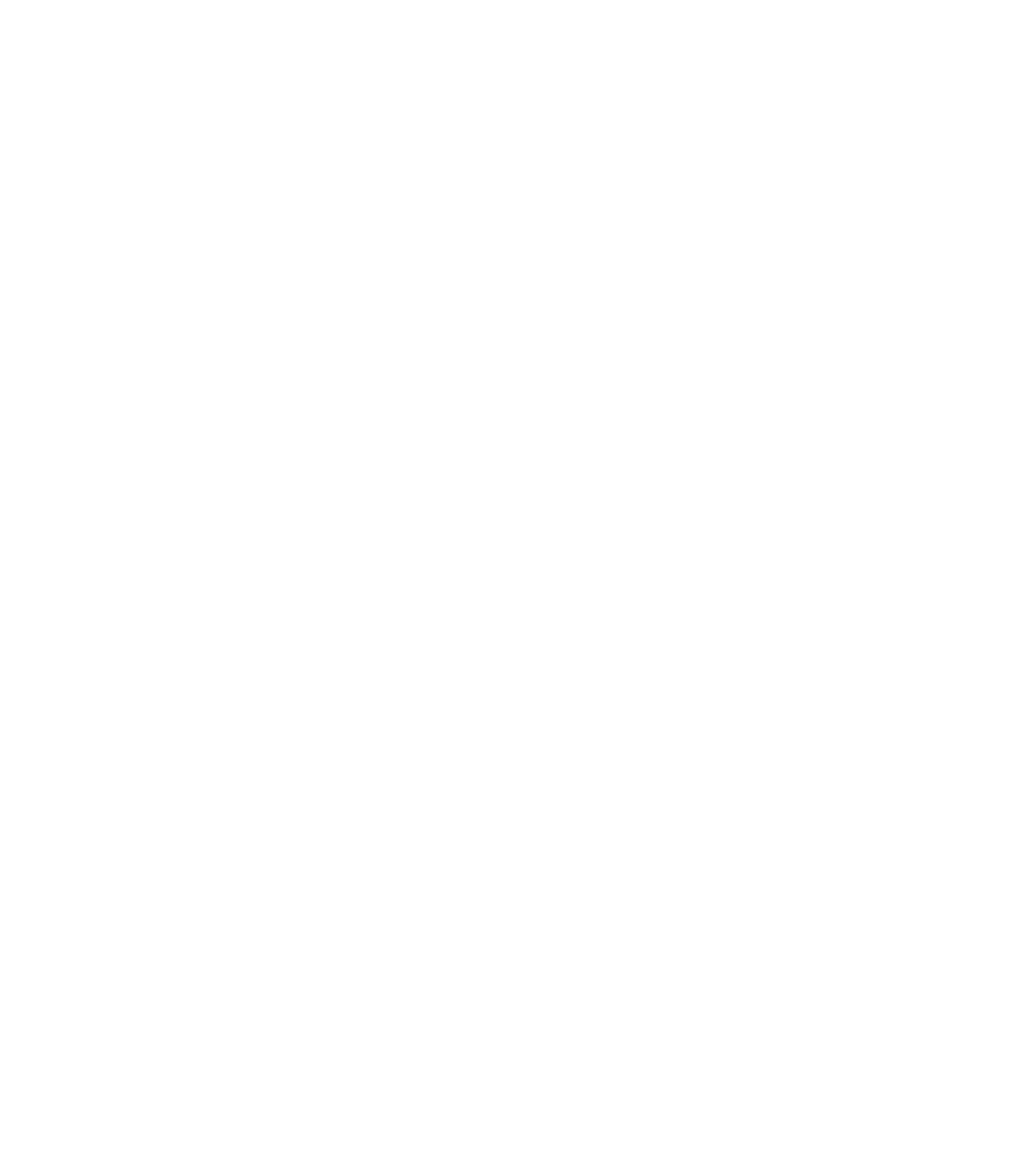
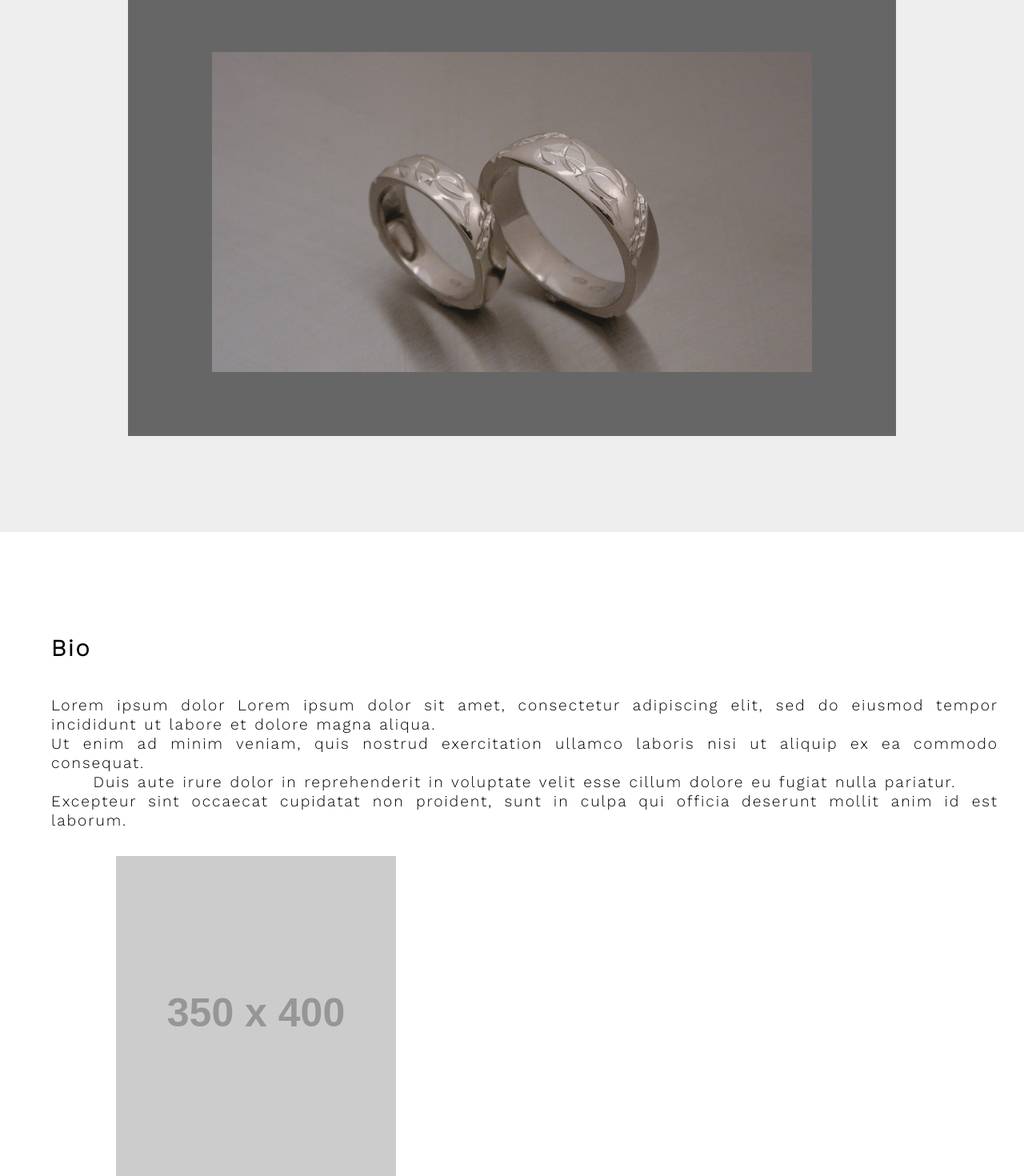
Before and after one commit to Deksu/mmvue, a Nuxt app: page /test in a window 1280 px wide. Shown: the part 935-2405 px from the top of the page at 80% size. Before the commit the page ends 800 px from the top, so only its background shows below. Built offline with nearby package versions, Linux system fonts and the light colour scheme.

Commit message:
added gallery & bio components

```diff
--- /dev/null
+++ b/components/Bio.vue
@@ -0,0 +1,79 @@
+<template>
+<div class="bio-container">
+    <div class="text-container">
+
+        <h2>Bio</h2>
+
+        <p>Lorem ipsum dolor Lorem ipsum dolor sit amet, consectetur adipiscing elit, sed do eiusmod tempor incididunt ut labore et dolore magna aliqua.</p>
+            <p>Ut enim ad minim veniam, quis nostrud exercitation ullamco laboris nisi ut aliquip ex ea commodo consequat.</p>
+            <p>Duis aute irure dolor in reprehenderit in voluptate velit esse cillum dolore eu fugiat nulla pariatur.</p>
+            <p>Excepteur sint occaecat cupidatat non proident, sunt in culpa qui officia deserunt mollit anim id est laborum.</p>
+
+    </div>
+    <div class="image-container">
+        <img src="http://via.placeholder.com/350x400" alt="placeholder">
+    </div>
+</div>
+</template>
+
+<script>
+export default {
+
+}
+</script>
+
+<style scoped>
+
+.bio-container {
+    /* background-color: lightblue; */
+    min-height: 100vh;
+    display: flex;
+    flex-wrap: wrap;
+    flex-direction: row;
+    justify-content: flex-start;
+    align-content: center;
+    align-items: center;
+    padding-top: 4em;
+}
+
+.text-container {
+    /* background-color: #fff; */
+    display: flex;
+    flex-direction: column;
+    justify-content: space-around;
+    align-content: center;
+    align-items: center;
+    align-self: center;
+    width: calc(50%-2em);
+    height: auto;
+    margin-top: 4em;
+    margin-left: 2em;
+    padding: 0 2em;
+    text-align: justify;
+}
+
+.text-container p {
+    font-size: 1.2em;
+    letter-spacing: 0.1em;
+    line-height: 125%;
+}
+
+.text-container h2 {
+    align-self: flex-start;
+    margin-bottom: 1.5em;
+    font-size: 1.8em;
+    letter-spacing: 0.1em;
+}
+
+.image-container {
+    display: flex;
+    flex-direction: column;
+    justify-content: center;
+    align-self: flex-start;
+    text-align: center;
+    align-items: center;
+    width: 50%;
+    height: auto;
+    margin-top: 2em;
+}
+</style>
--- /dev/null
+++ b/components/Gallery.vue
@@ -0,0 +1,54 @@
+<template>
+<div class="gallery-container">
+
+    <div class="image-container" v-for="image in images" :key="image.id"><img :src="`gallery/${image.img}`">
+    </div>
+
+
+</div>
+</template>
+
+<script>
+export default {
+    data () {
+        return {
+            images: [
+                { img: 'wedding-rings-1-compressed-v2.png',
+                id: 1 }
+            ]
+        }
+    }
+}
+</script>
+
+<style scoped>
+
+.gallery-container {
+    min-height: 100vh;
+    background-color: #eee;
+    display: flex;
+    flex-direction: column;
+    justify-content: center;
+    align-content: center;
+    align-items: center;
+    margin: auto;
+}
+
+.image-container {
+    display: flex;
+    flex-direction: column;
+    justify-content: center;
+    align-content: center;
+    align-items: center;
+    background-color: #666;
+    min-height: 70vh;
+    min-width: 75vw;
+}
+
+/* placeholder, fix img size later */
+.image-container img {
+    width: 750px;
+    height: 400px;
+    margin: 2em;
+}
+</style>
--- a/components/customHeader2.vue
+++ b/components/customHeader2.vue
@@ -1,7 +1,7 @@
 <template>
 <header>
         <div class="header-logo">
-            <img src="https://i.imgur.com/p88lOp0.png" alt="img-logo">
+            <a href="/"><img src="~/static/mattimarin-headerimg.png" alt="img-logo"></a>
         </div>
     <nav>
         <ul>
--- a/layouts/default.vue
+++ b/layouts/default.vue
@@ -2,15 +2,22 @@
   <div>
     <customHeader2/>
     <nuxt/>
+    <Gallery/>
+    <Bio/>
   </div>
 </template>
 
 
 <script>
 import customHeader2 from '~/components/customHeader2.vue'
+import Gallery from '~/components/Gallery.vue'
+import Bio from '~/components/Bio.vue'
+
 export default {
   components: {
-    customHeader2
+    customHeader2,
+    Gallery,
+    Bio
   }
 }
 
--- a/nuxt.config.js
+++ b/nuxt.config.js
@@ -17,7 +17,7 @@ module.exports = {
   ** Headers of the page
   */
   head: {
-    title: 'mattimarin - goldsmith',
+    title: 'Matti Marin - Goldsmith',
     meta: [
       { charset: 'utf-8' },
       { name: 'viewport', content: 'width=device-width, initial-scale=1' },
--- a/pages/index.vue
+++ b/pages/index.vue
@@ -1,6 +1,5 @@
 <template>
   <section class="main-container">
-      <customHeader2/>
       <div class="img-container">
       </div>
       <div class="info-container">
@@ -53,9 +52,10 @@ export default {
     display: flex;
     flex: 1;
     min-height: 100vh;
+    padding: 1em;
 }
 
-.info-container p {
+.info-container, .text-container p {
     font-size: 1.2em;
     letter-spacing: 0.1em;
 }
@@ -67,7 +67,8 @@ export default {
     align-items: flex-start;
     width: 50%;
     height: 60vh;
-    padding: 0px 10px 0px 20px;
+    /* padding: 0px 10px 0px 20px; */
+    padding: 2em;
 
 }
 
@@ -80,7 +81,8 @@ export default {
     align-items: flex-end;
     width: 50%;
     height: 80vh;
-    padding: 0px 20px 0px 10px;
+    /* padding: 0px 20px 0px 10px; */
+    padding: 2em;
 }
 
 #insta-icon {
```
Also changed, not shown: components/AppLogo.vue (deleted, +0 -79 lines), static/gallery/wedding-rings-1-compressed-v2.png (added), static/mattimarin-headerimg.png (added).
